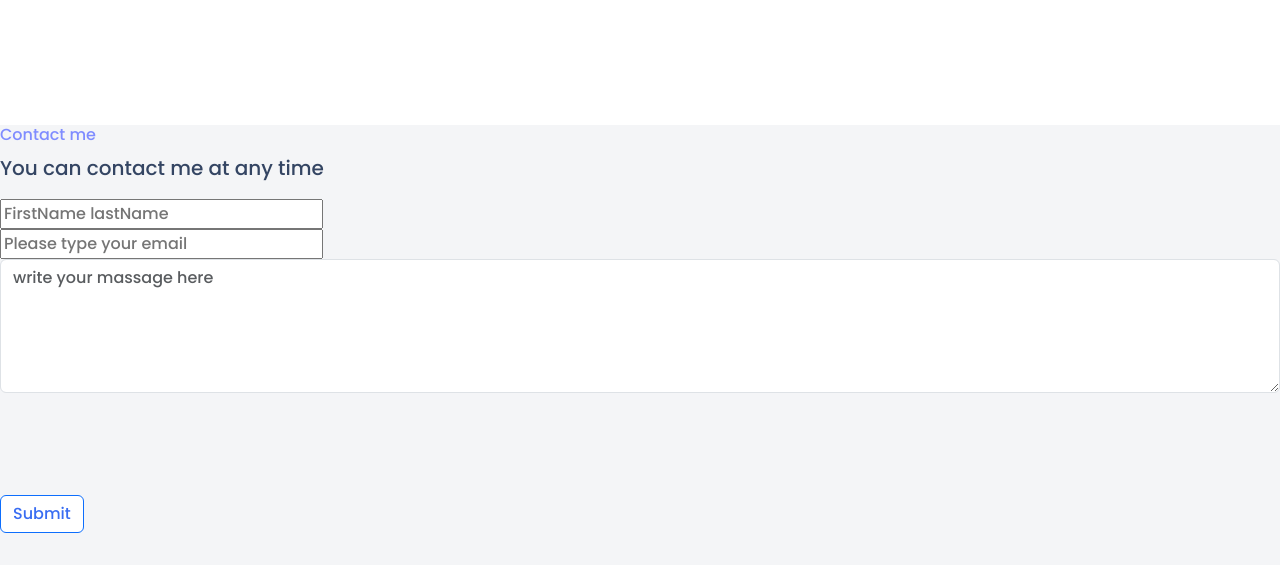
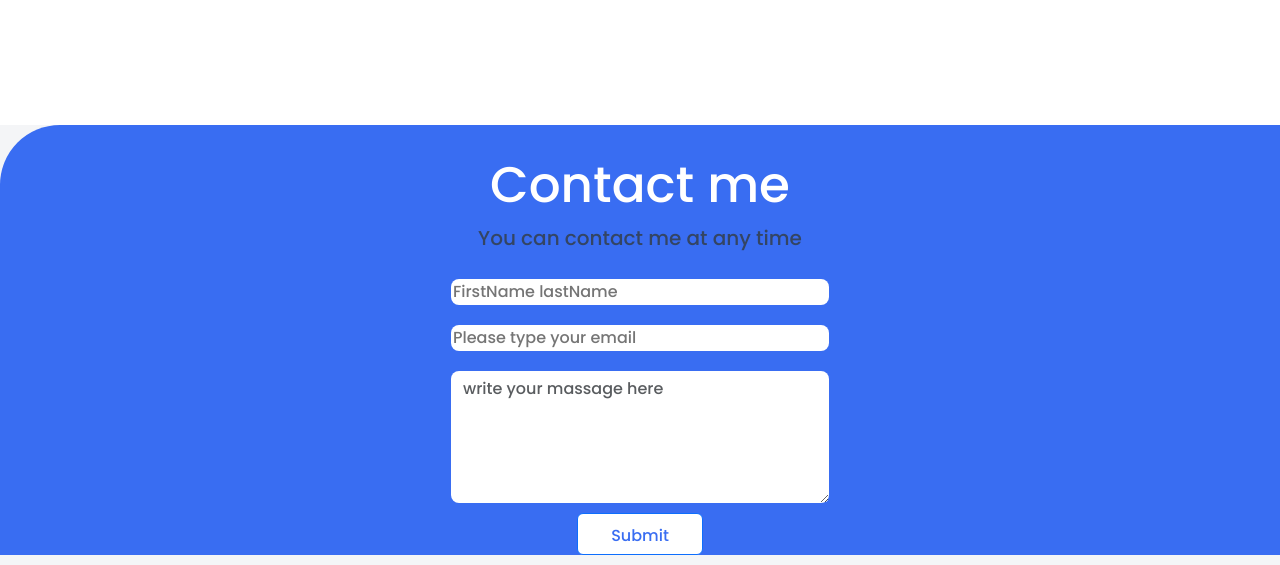
Before and after one commit to MayPyone/portfolio_pairprograming, a website: page index.html in a window 1280 px wide. Shown: the part 3646-4211 px from the top of the page. Before the commit the page ends 4179 px from the top, so only its background shows below. Drawn offline with nearby package versions, Linux system fonts and the light colour scheme.

Commit message:
Style the contact form

```diff
--- a/style.css
+++ b/style.css
@@ -1,11 +1,11 @@
 @font-face {
-    font-family: 'Poppins';
+  font-family: "Poppins";
   src: url(font_family/Poppins-Medium.ttf);
 }
 
 body {
-    background-color: #F4F5F7;
-    font-family: 'Poppins', sans-serif;
+  background-color: #f4f5f7;
+  font-family: "Poppins", sans-serif;
 }
 
 .portofolio {
@@ -28,7 +28,7 @@ h3 {
 
 p {
   font-size: 20px;
-  color:#344563;
+  color: #344563;
   font-weight: 400;
 }
 .connect li {
@@ -42,14 +42,14 @@ p {
 .btn-primary {
   margin-top: 8%;
   background-color: #fff;
-    color: #396DF2;
+  color: #396df2;
 }
 
 .card {
-    margin-top:3%;
-    margin-left:auto;
+  margin-top: 3%;
+  margin-left: auto;
   margin-right: auto;
-    background-color: #F4F5F7;
+  background-color: #f4f5f7;
   border: none;
 }
 
@@ -61,7 +61,7 @@ p {
 }
 
 .bg-primary {
-    background-color: #ebebff!important;
+  background-color: #ebebff !important;
   color: #6070ff;
 }
 
@@ -81,32 +81,78 @@ p {
 }
 
 .aboutmyself {
-    margin-top:10%;
+  margin-top: 10%;
   background-color: #fff;
   padding: 10%;
 }
 
-.tech li{
-  display:flex;
+.tech li {
+  display: flex;
   justify-content: space-between;
   list-style-type: none;
   margin-bottom: 5%;
   padding-bottom: 2%;
-
 }
 
-.tech .nav-item{
+.tech .nav-item {
   display: flex;
   flex-direction: column;
   background-color: #f7f7f9;
   align-items: center;
   margin-right: 2%;
-   padding-right:6%;
+  padding-right: 6%;
   padding-left: 2%;
   border-radius: 8px;
   font-size: 15px;
 }
 
-.separator{
-    border-bottom: 1px solid #DFE1E6;
+.separator {
+  border-bottom: 1px solid #dfe1e6;
 }
+
+.textarea {
+  width: 100%;
+  height: auto;
+}
+
+.form {
+  width: 100%;
+  height: auto;
+  padding-top: 20px;
+  border-top-left-radius: 60px;
+  background: #396df2;
+}
+
+.input {
+  width: 30%;
+  margin: 10px;
+  border: none;
+  background-color: white;
+  border-radius: 8px;
+}
+
+.form-container {
+  display: flex;
+  flex-direction: column;
+  margin: 10px;
+
+  text-align: center;
+}
+
+.textarea {
+  display: flex;
+  justify-content: center;
+}
+
+.button {
+  padding-top: 10px;
+  width: 10%;
+  display: flex;
+  justify-content: center;
+  margin: 0 auto;
+}
+
+.form-container h3 {
+  color: white;
+  font-size: 50px;
+}
```
Lines whose indentation alone changed are shown as unchanged.
